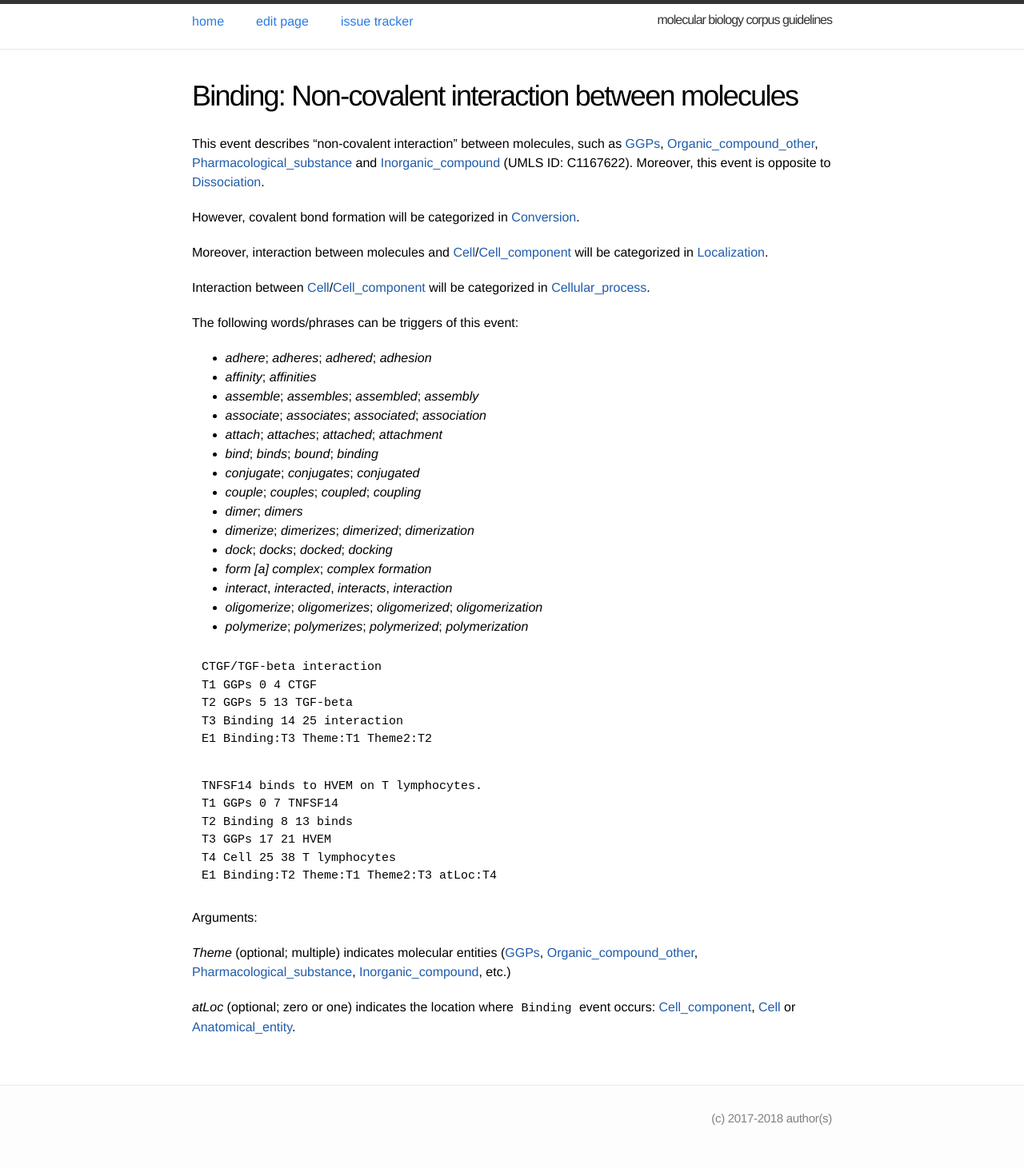
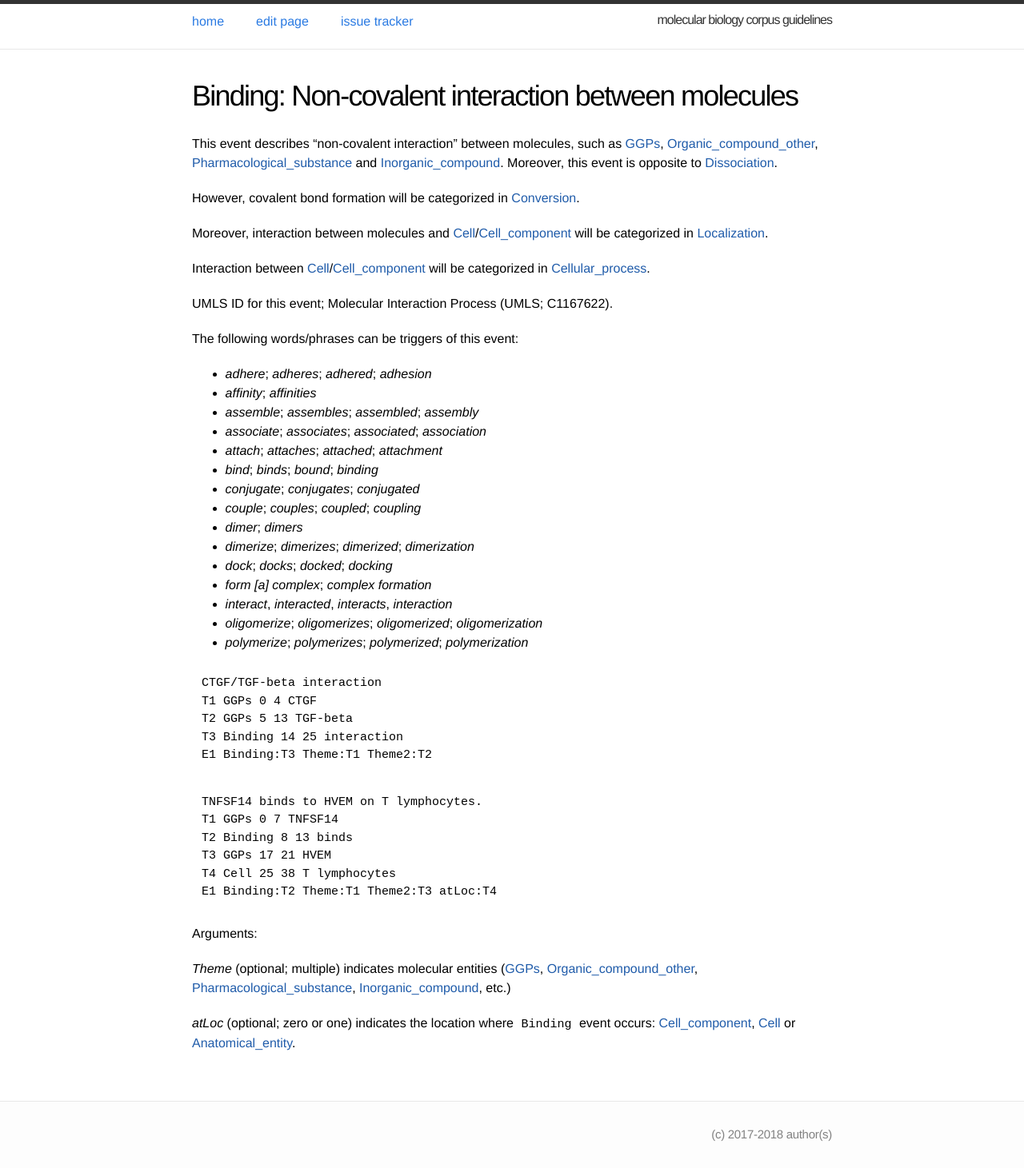
Before and after one commit to ezcatdb/molbiol_lung_corpus-guidelines, a Jekyll site: the page built from _event/Binding.md, in a window 1280 px wide. Shown: the whole page at 80% size. Built offline with Jekyll 4.4.1, drawn with Linux system fonts in a browser that asks for light colours; part of the change alters nothing that is shown.

Commit message:
minor correction in _event/Binding.md

```diff
--- a/_event/Binding.md
+++ b/_event/Binding.md
@@ -10,7 +10,7 @@ order: 21
 This event is based on the <a href="http://www.nactem.ac.uk/meta-knowledge/">GENIA-Meta-knowledge corpus</a> at <a href="http://www.nactem.ac.uk/">NaCTeM</a>.
 -->
 
-This event describes "non-covalent interaction" between molecules, such as [GGPs](), [Organic_compound_other](), [Pharmacological_substance]() and [Inorganic_compound]() (UMLS ID: C1167622).
+This event describes "non-covalent interaction" between molecules, such as [GGPs](), [Organic_compound_other](), [Pharmacological_substance]() and [Inorganic_compound]().
  Moreover, this event is opposite to [Dissociation]().
 
 However, covalent bond formation will be categorized in [Conversion]().
@@ -18,6 +18,8 @@ However, covalent bond formation will be categorized in [Conversion]().
 Moreover, interaction between molecules and [Cell]()/[Cell_component]() will be categorized in [Localization]().
 
 Interaction between [Cell]()/[Cell_component]() will be categorized in [Cellular_process]().
+
+UMLS ID for this event; Molecular Interaction Process (UMLS; C1167622).
 
 The following words/phrases can be triggers of this event:
 
```
